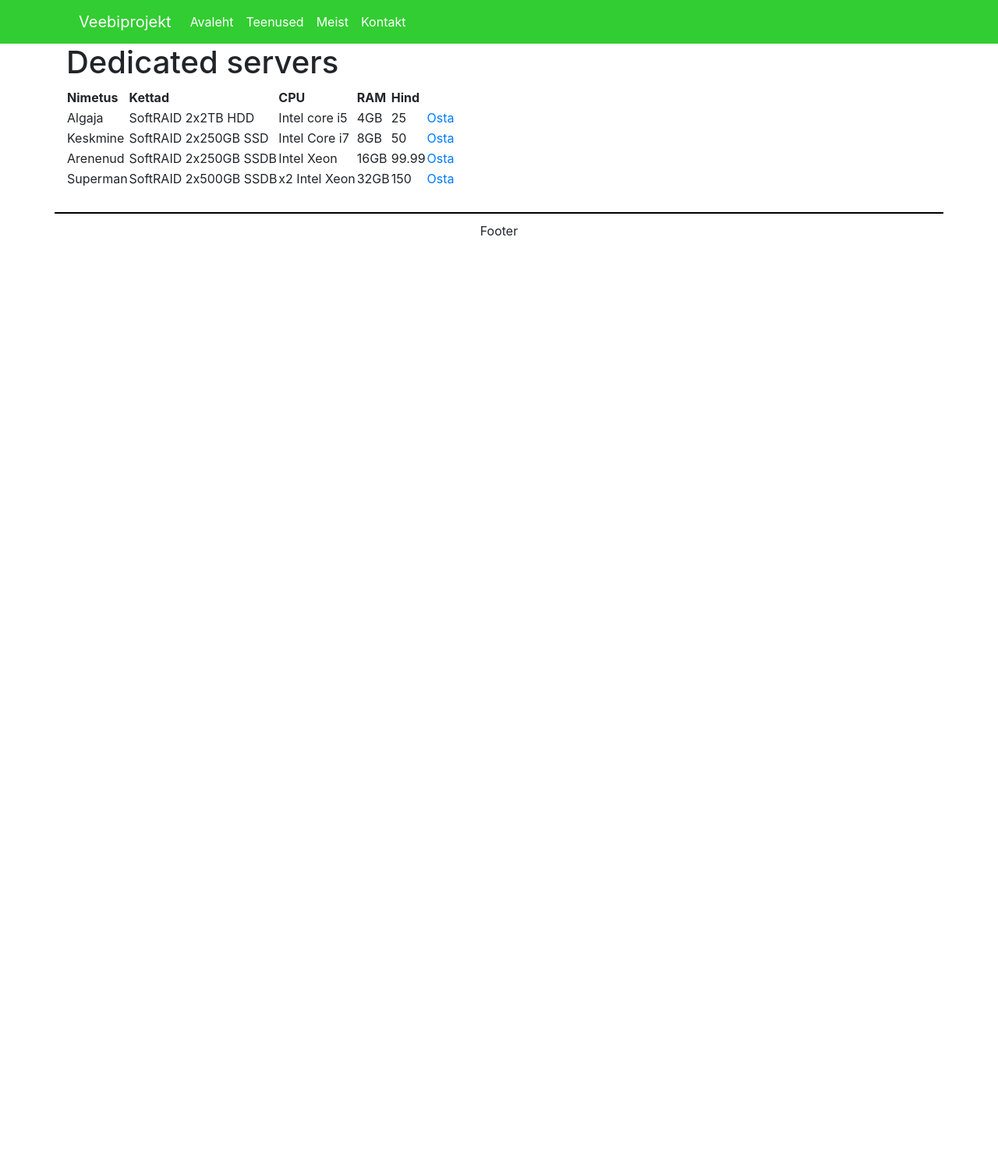
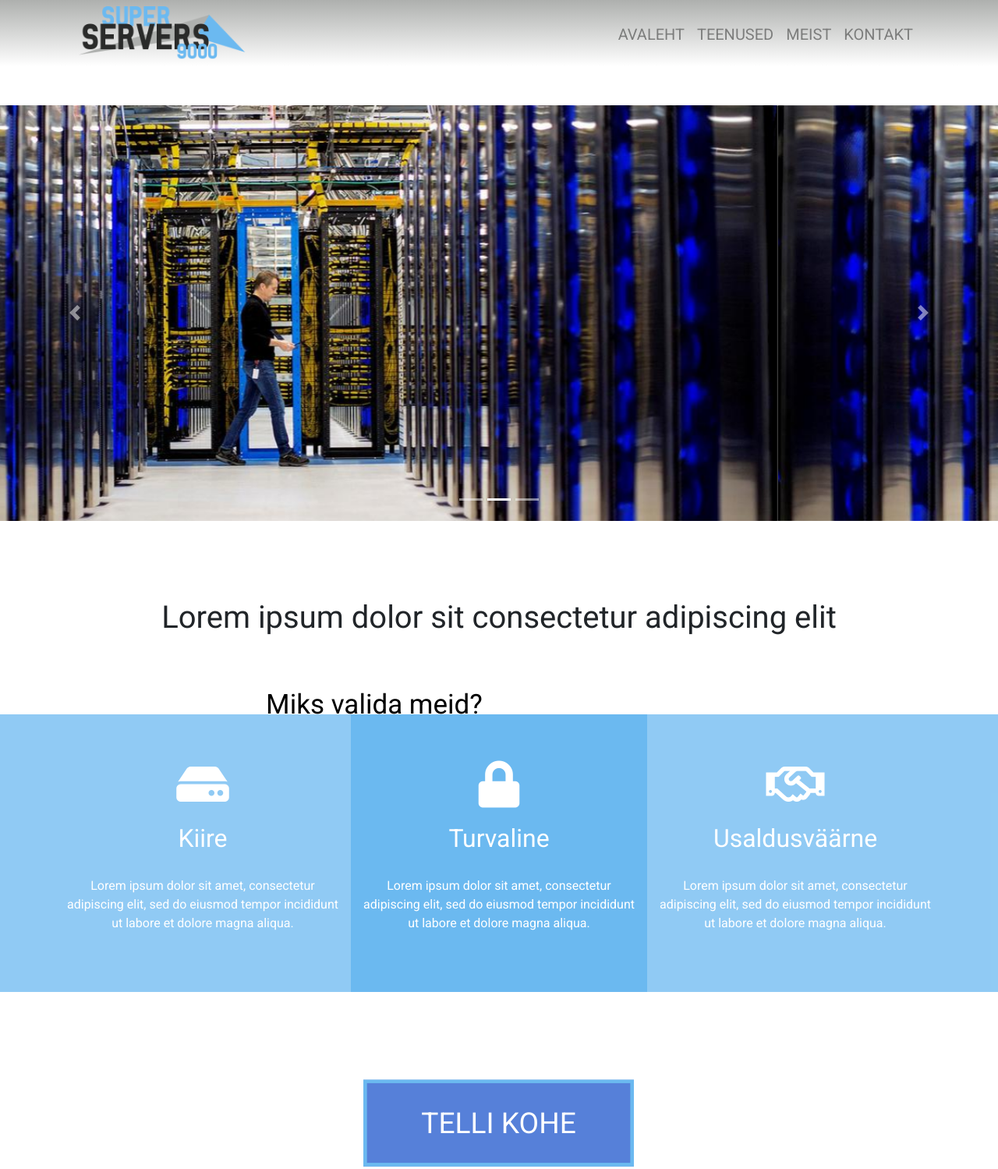
Before and after one commit to MartinEwing/se_veeb, a plain HTML site: page index.html in a window 1280 px wide. Shown: the top 1499 px of the page at 78% size. Before the commit the page ends 800 px from the top, so only its background shows below. Drawn offline with nearby package versions, Linux system fonts and the light colour scheme.

Commit message:
Valmis avaleht ja üldine raamistik

```diff
--- a/css/style.css
+++ b/css/style.css
@@ -1,16 +1,50 @@
+@import url('https://fonts.googleapis.com/css?family=Roboto:400,700');
 
-/*----Navbar----*/
+html,
+body {
+    font-family: 'Roboto', sans-serif;
+    margin:0;
+    padding:0;
+    height:100%;
+}
+
+
+/*----Navbar----AEB0AE #2ecc71*/
 
 nav.navbar {
     background-color: transparent !important;
 }
 
 header {
-    background-color: #32CD32;
+    background: #AEB0AE;
+    background: linear-gradient(#AEB0AE, transparent);
 }
 
-header a {
-    color: #ffffff !important;
+header .logo {
+    width: 220px;
+    height: auto;
+}
+
+header .navbar-collapse a {
+    padding-bottom: 2px !important;
+    color: #7C7D7C !important;
+    font-size: 20px;
+    text-transform: uppercase;
+    transition: 0.4s all;
+    border-bottom: 2px solid transparent;
+}
+
+header .navbar-collapse a:hover {
+    color: #000000 !important;
+    border-bottom: 2px solid white;
+}
+
+header .navbar-nav {
+    margin-left: auto;
+}
+
+header .nav-item {
+    text-align: center;
 }
 
 button.navbar-toggler {
@@ -23,11 +57,154 @@ button:active {
     box-shadow: none;
 }
 
+@media (max-width: 768px) {
+    header .logo {
+        width: 180px;
+        height: auto;
+    }
+
+    header .navbar {
+        padding-left: 0;
+        padding-right: 0;
+    }
+}
+
+/*----Content----*/
+
+.carousel {
+    margin-top: 50px;
+}
+
+.carousel .carousel-inner {
+    max-height: 600px;
+}
+
+.content {
+    margin-top: 50px;
+    overflow: auto;
+}
+
+.content .welcome{
+    padding: 10px;
+    text-align: center;
+    margin-top: 40px;
+    margin-bottom: 40px;
+}
+
+h2.why-us {
+    position: absolute;
+    color: #000;
+    left: -25%;
+    right: 0;
+    margin: auto;
+    z-index: 99;
+    top: -33px;
+    font-size: 35px;
+}
+
+.sections {
+    background: rgba(107, 185, 240, 0.75);
+    color: white;
+    position: relative;
+    overflow: initial;
+}
+
+.section-1,
+.section-2,
+.section-3 {
+    padding-top: 60px;
+    padding-bottom: 60px;
+}
+
+.content .why-us {
+    text-align: center;
+}
+
+.content .why-us h2{
+    margin-bottom: 30px;
+}
+
+.content .why-us i{
+    text-align: center;
+    font-size: 60px;
+    margin-bottom: 20px;
+}
+
+.content .why-us .section-2 {
+    background: #6bb9f0;
+}
+
+.cta {
+    text-align: center;
+    margin-top: 120px;
+    margin-bottom: 120px;
+}
+
+.cta a {
+    padding: 20px 60px;
+    font-size: 32px;
+    background: #5680D9;
+    display: inline-block;
+    color: white;
+    text-transform: uppercase;
+    transition: 0.4s all;
+    border: 4px solid #6bb9f0;
+    text-decoration: none;
+    position: relative;
+}
+
+.cta a:hover {
+    border: 4px solid white;
+}
+
+.order {
+    position: absolute;
+    -webkit-animation: bounce .4s infinite alternate;
+    -moz-animation: bounce .4s infinite alternate;
+    animation: bounce .4s infinite alternate;
+}
+@-webkit-keyframes bounce {
+    to { -webkit-transform: scale(1.2); }
+}
+@-moz-keyframes bounce {
+    to { -moz-transform: scale(1.2); }
+}
+@keyframes bounce {
+    to { transform: scale(1.2); }
+}
+
+@media (max-width: 768px) {
+    .sections .container {
+        max-width: 800px !important;
+        padding: 0;
+    }
+
+    h2.why-us {
+        left: -12%;
+    }
+
+    .cta a {
+        font-size: 25px;
+    }
+
+
+
+}
+
 /*----Footer----*/
 
 footer {
-    border-top: 2px solid black;
+    border-top: 2px solid #6bb9f0;
     margin-top: 30px;
+    height: 80px;
     text-align: center;
     padding: 10px;
 }
+
+footer .company {
+    float: left;
+}
+
+footer .email {
+    float: right;
+}
--- /dev/null
+++ b/footer.html
@@ -0,0 +1,4 @@
+<footer class="container">
+    <p class="company">SuperServers9000 ÜO</p>
+    <p class="email">info@superservers9000.ee</p>
+</footer>
--- /dev/null
+++ b/header.html
@@ -0,0 +1,28 @@
+
+<header class="container-fluid">
+    <div class="container">
+        <nav class="navbar navbar-expand-lg navbar-light bg-light">
+            <a href="index.html"><img src="logo.png" alt="SuperServers9000" class="logo"></a>
+            <button class="navbar-toggler" type="button" data-toggle="collapse" data-target="#navbarSupportedContent" aria-controls="navbarSupportedContent" aria-expanded="false" aria-label="Toggle navigation">
+                <span class="navbar-toggler-icon"></span>
+            </button>
+
+            <div class="collapse navbar-collapse" id="navbarSupportedContent">
+                <ul class="navbar-nav">
+                    <li class="nav-item">
+                        <a class="nav-link" href="index.html">Avaleht</a>
+                    </li>
+                    <li class="nav-item">
+                        <a class="nav-link" href="teenused.html">Teenused</a>
+                    </li>
+                    <li class="nav-item ">
+                        <a class="nav-link" href="meist.html">Meist</a>
+                    </li>
+                    <li class="nav-item">
+                        <a class="nav-link" href="kontakt.html">Kontakt</a>
+                    </li>
+                </ul>
+            </div>
+        </nav>
+    </div>
+</header>
--- a/index.html
+++ b/index.html
@@ -1,94 +1,93 @@
 <!DOCTYPE html>
 <html>
 <head>
-    <title>Veebi projekt</title>
+    <title>SuperServers9000</title>
     <meta charset="UTF-8">
-    <link rel="stylesheet" href="css/style.css">
+    <meta name="viewport" content="width=device-width, initial-scale=1">
+
+    <script src="https://code.jquery.com/jquery-3.3.1.min.js" integrity="sha256-FgpCb/KJQlLNfOu91ta32o/NMZxltwRo8QtmkMRdAu8=" crossorigin="anonymous"></script>
+
     <link rel="stylesheet" href="https://maxcdn.bootstrapcdn.com/bootstrap/4.0.0/css/bootstrap.min.css" integrity="sha384-Gn5384xqQ1aoWXA+058RXPxPg6fy4IWvTNh0E263XmFcJlSAwiGgFAW/dAiS6JXm" crossorigin="anonymous">
-    <script src="https://code.jquery.com/jquery-3.2.1.slim.min.js" integrity="sha384-KJ3o2DKtIkvYIK3UENzmM7KCkRr/rE9/Qpg6aAZGJwFDMVNA/GpGFF93hXpG5KkN" crossorigin="anonymous"></script>
     <script src="https://cdnjs.cloudflare.com/ajax/libs/popper.js/1.12.9/umd/popper.min.js" integrity="sha384-ApNbgh9B+Y1QKtv3Rn7W3mgPxhU9K/ScQsAP7hUibX39j7fakFPskvXusvfa0b4Q" crossorigin="anonymous"></script>
     <script src="https://maxcdn.bootstrapcdn.com/bootstrap/4.0.0/js/bootstrap.min.js" integrity="sha384-JZR6Spejh4U02d8jOt6vLEHfe/JQGiRRSQQxSfFWpi1MquVdAyjUar5+76PVCmYl" crossorigin="anonymous"></script>
-    <script type="text/javascript" src="scripts/form.js"></script>
+
+    <link rel="stylesheet" href="https://use.fontawesome.com/releases/v5.5.0/css/all.css" integrity="sha384-B4dIYHKNBt8Bc12p+WXckhzcICo0wtJAoU8YZTY5qE0Id1GSseTk6S+L3BlXeVIU" crossorigin="anonymous">
+    <link rel="stylesheet" href="css/style.css">
+    <script type="text/javascript" src="scripts/scripts.js"></script>
 
 </head>
 <body>
-    <header class="container-fluid">
-        <div class="container">
-            <nav class="navbar navbar-expand-lg navbar-light bg-light">
-                <a class="navbar-brand" href="index.html">Veebiprojekt</a>
-                <button class="navbar-toggler" type="button" data-toggle="collapse" data-target="#navbarSupportedContent" aria-controls="navbarSupportedContent" aria-expanded="false" aria-label="Toggle navigation">
-                    <span class="navbar-toggler-icon"></span>
-                </button>
 
-                <div class="collapse navbar-collapse" id="navbarSupportedContent">
-                    <ul class="navbar-nav mr-auto">
-                        <li class="nav-item active">
-                            <a class="nav-link" href="#">Avaleht</a>
-                        </li>
-                        <li class="nav-item">
-                            <a class="nav-link" href="#">Teenused</a>
-                        </li>
-                        <li class="nav-item ">
-                            <a class="nav-link" href="#">Meist</a>
-                        </li>
-                        <li class="nav-item">
-                            <a class="nav-link" href="#">Kontakt</a>
-                        </li>
-                    </ul>
+    <!--Lisame headeri-->
+    <div id="header"></div>
+
+
+        <div id="carousel" class="carousel slide" data-ride="carousel">
+            <ol class="carousel-indicators">
+                <li data-target="#carousel" data-slide-to="0" class="active"></li>
+                <li data-target="#carousel" data-slide-to="1"></li>
+                <li data-target="#carousel" data-slide-to="2"></li>
+            </ol>
+            <div class="carousel-inner">
+                <div class="carousel-item active">
+                    <img class="d-block w-100" src="img/slide-1.png" alt="First slide">
                 </div>
-            </nav>
+                <div class="carousel-item">
+                    <img class="d-block w-100" src="img/slide-1.png" alt="Second slide">
+                </div>
+                <div class="carousel-item">
+                    <img class="d-block w-100" src="img/slide-1.png" alt="Third slide">
+                </div>
+            </div>
+            <a class="carousel-control-prev" href="#carousel" role="button" data-slide="prev">
+                <span class="carousel-control-prev-icon" aria-hidden="true"></span>
+                <span class="sr-only">Previous</span>
+            </a>
+            <a class="carousel-control-next" href="#carousel" role="button" data-slide="next">
+                <span class="carousel-control-next-icon" aria-hidden="true"></span>
+                <span class="sr-only">Next</span>
+            </a>
         </div>
-    </header>
+
     <div class="content container">
-      <h1>Dedicated servers</h1>
-        <table>
-          <tr>
-            <th>Nimetus</th>
-            <th>Kettad</th>
-            <th>CPU</th>
-            <th>RAM</th>
-            <th>Hind</th>
-          </tr>
-          <tr>
-            <td>Algaja</td>
-            <td>SoftRAID 2x2TB HDD</td>
-            <td>Intel core i5</td>
-            <td>4GB</td>
-            <td>25</td>
-            <td><a id="algaja-server" class="osta" href="form.html">Osta</a></td>
-          </tr>
-          <tr>
-            <td>Keskmine</td>
-            <td>SoftRAID 2x250GB SSD</td>
-            <td>Intel Core i7</td>
-            <td>8GB</td>
-            <td>50</td>
-            <td><a class="osta" href="#">Osta</a></td>
-          </tr>
-          <tr>
-            <td>Arenenud</td>
-            <td>SoftRAID 2x250GB SSDB</td>
-            <td>Intel Xeon</td>
-            <td>16GB</td>
-            <td>99.99</td>
-            <td><a class="osta" href="#">Osta</a></td>
-          </tr>
-          <tr>
-            <td>Superman</td>
-            <td>SoftRAID 2x500GB SSDB</td>
-            <td>x2 Intel Xeon</td>
-            <td>32GB</td>
-            <td>150</td>
-            <td><a class="osta" href="#">Osta</a></td>
-          </tr>
-        </table>
+
+        <h1 class="welcome">Lorem ipsum dolor sit consectetur adipiscing elit</h1>
 
     </div>
 
-    <footer class="container">
-        <p>Footer</p>
-    </footer>
 
+    <div class="content container-fluid sections">
+        <h2 class="why-us">Miks valida meid?</h2>
+        <div class="container">
+            <div class="why-us">
+                <div class="row">
+                    <div class="col-xs-6 col-md-4 section-1">
+                        <i class="fas fa-hdd"></i>
+                        <h2>Kiire</h2>
+                        <p>Lorem ipsum dolor sit amet, consectetur adipiscing elit, sed do eiusmod tempor incididunt ut labore et dolore magna aliqua.</p>
+                    </div>
+                    <div class="col-xs-6 col-md-4 section-2">
+                        <i class="fas fa-lock"></i>
+                        <h2>Turvaline</h2>
+                        <p>Lorem ipsum dolor sit amet, consectetur adipiscing elit, sed do eiusmod tempor incididunt ut labore et dolore magna aliqua.</p>
+                    </div>
+                    <div class="col-xs-6 col-md-4 section-3">
+
+                        <i class="far fa-handshake"></i>
+                        <h2>Usaldusväärne</h2>
+                        <p>Lorem ipsum dolor sit amet, consectetur adipiscing elit, sed do eiusmod tempor incididunt ut labore et dolore magna aliqua.</p>
+                    </div>
+                </div>
+            </div>
+        </div>
+    </div>
+
+    <div class="container cta">
+        <a href="#" class="order"> Telli kohe</a>
+    </div>
+
+    <!--Lisame footeri-->
+    <div id="footer"></div>
 
 </body>
 </html>
--- /dev/null
+++ b/scripts/scripts.js
@@ -0,0 +1,4 @@
+$(function(){
+    $("#header").load("header.html");
+    $("#footer").load("footer.html");
+});
```
Also changed, not shown: kontakt.html (added, +30 -0 lines), meist.html (added, +30 -0 lines), teenused.html (added, +71 -0 lines), img/slide-1.png (added), logo.png (added).
